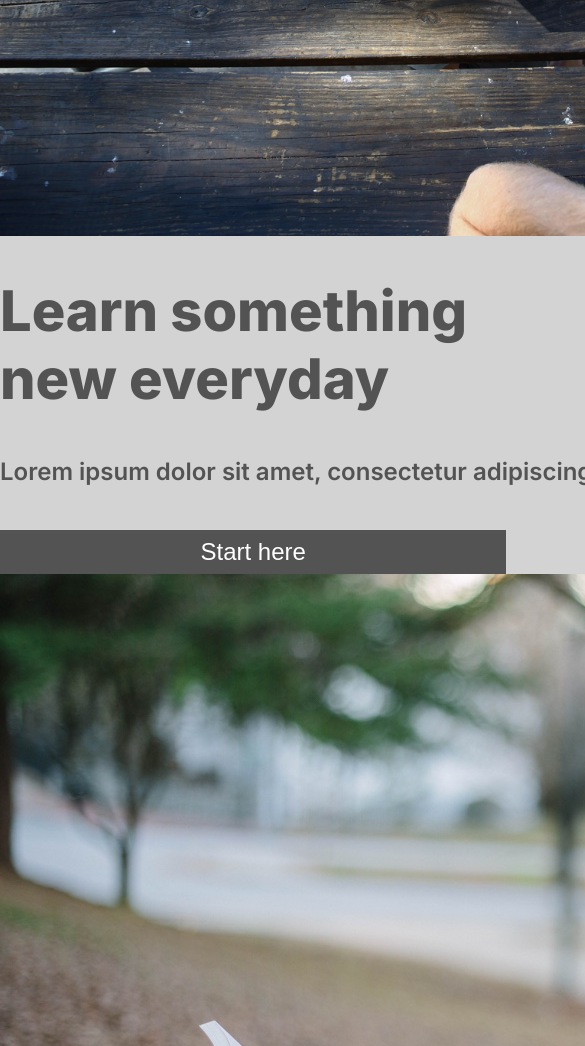
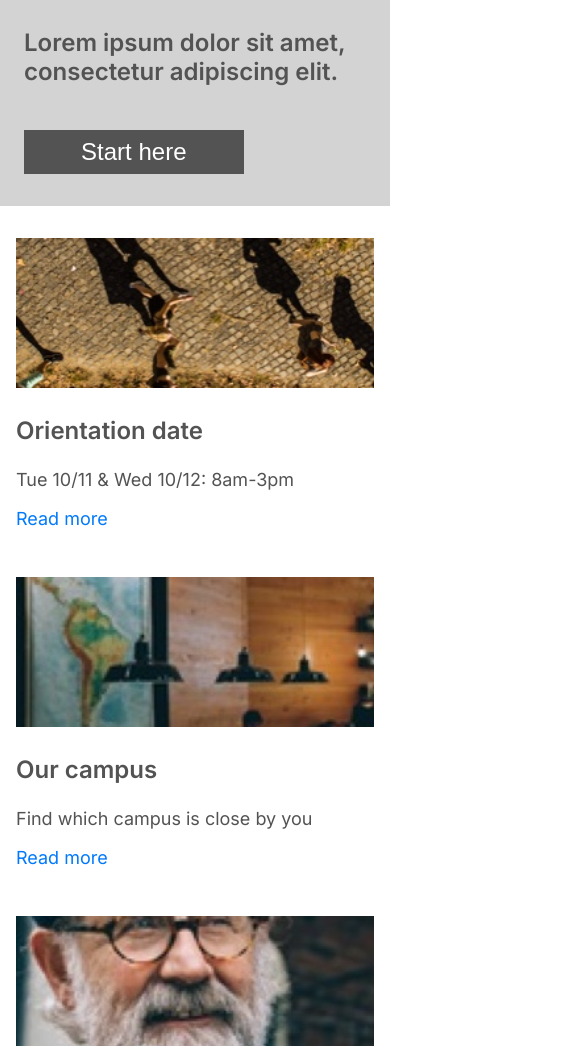
Before and after one commit to emmalanghammer/capstone_colmar, a plain HTML site: page index.html in a window 390 px wide. Shown: the part 484-1530 px from the top of the page, 585 px wide, since content can reach past the window. Drawn offline with Linux system fonts and the light colour scheme.

Commit message:
working through the mobile section start learning

```diff
--- a/resources/css/style.css
+++ b/resources/css/style.css
@@ -2,17 +2,20 @@
 /*GENERAL*/
 body{
     font-family: 'Inter', sans-serif;
-    margin: 0px;
     color: #535353;
     display: flex;
     flex-direction: column;
-    width: 100vh;
+    margin: 0;
+    padding: 0;
+    min-height: 100%;
+    width: 100%;
 }
+
 p{
     font-size: 18px;
 }
 h1{
-    font-size: 56px;
+    font-size: 36px;
     font-weight: 800;
     margin-bottom: 0%;
 }
@@ -30,8 +33,9 @@ h3{
     display: flex;
     align-items: center;
     justify-content: space-between;
-    width: 100vh;
-    margin: 16px;}
+    padding: 0px 16px 0px 16px;
+    position: relative;
+}
 
 #header{
     display: none;
@@ -45,17 +49,17 @@ h3{
 
 #heroimage{
     object-fit: cover;
-    width: 100vh;
+    width: 100%;
 }
 
-#section-1text{
+#section1-text{
     padding-left: 24px;
+    padding-bottom: 32px;
     display: flex;
     flex-direction: column;
     align-items: flex-start;
     justify-content: center;
     word-break: normal;
-    width: 30%;
 }
 
 button{
@@ -67,7 +71,35 @@ button{
     padding: 8px 0;
 }
 
+/*LANDING 2*/
 
+#section2{
+    display: flex;
+    padding-top: 16px;
+}
+
+#section2-left{
+    display: none;
+}
+
+.article-horizontal{
+    padding: 16px 16px 32px 16px;
+    display: block;
+}
+
+.article-horizontal-image{
+    object-fit: cover;
+    width: 100%;
+    height: 150px;
+}
+
+.read-more{
+    color: #0079FB;
+    text-decoration: none;
+    font-size: 18px;
+    margin:0%;
+    padding: 8px 0;
+}
 
 
 
```
Also changed, not shown: 1 other file.
